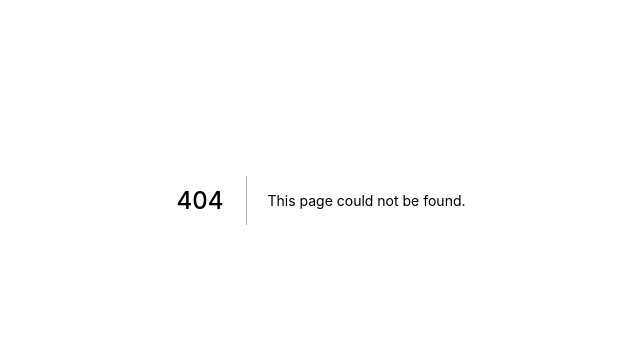
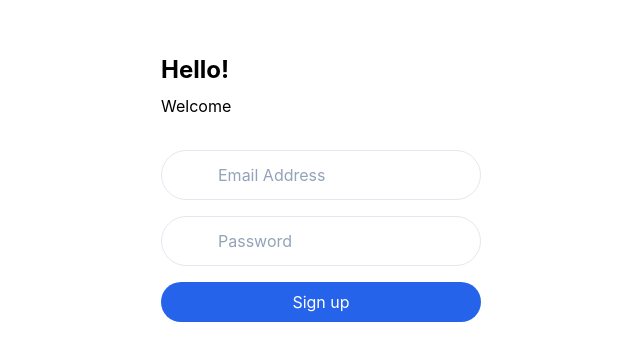
Before and after one commit to eduardacalderan/login-and-register-nextauth-prisma, a Next.js app: page /auth/signup in a window 1280 px wide. Before the commit this address had no page. Shown: the part 200-560 px from the top of the page, without its empty margins (319-959 px from the left). Built offline with nearby package versions, Linux system fonts and the light colour scheme.

Commit message:
sign up with credentials

```diff
--- a/package.json
+++ b/package.json
@@ -12,7 +12,11 @@
     "@prisma/client": "^4.3.1",
     "axios": "^0.27.2",
     "bcrypt": "^5.0.1",
+    "jsonwebtoken": "^8.5.1",
+    "loglevel": "^1.8.0",
+    "loglevel-plugin-prefix": "^0.8.4",
     "next": "12.2.5",
+    "next-absolute-url": "^1.2.2",
     "next-auth": "^4.10.3",
     "react": "18.2.0",
     "react-dom": "18.2.0",
@@ -20,6 +24,7 @@
   },
   "devDependencies": {
     "@types/bcrypt": "^5.0.0",
+    "@types/jsonwebtoken": "^8.5.9",
     "@types/node": "18.7.6",
     "@types/react": "18.0.17",
     "@types/react-dom": "18.0.6",
--- a/pages/api/auth/[...nextauth].ts
+++ b/pages/api/auth/[...nextauth].ts
@@ -5,7 +5,6 @@ import GoogleProvider from "next-auth/providers/google";
 
 import bcrypt from "bcrypt";
 import prisma from "lib/prisma";
-import axios from "axios";
 
 const authHandler: NextApiHandler = (req, res) => NextAuth(req, res, options);
 export default authHandler;
@@ -36,26 +35,31 @@ const options: NextAuthOptions = {
       },
 
       authorize: async (credentials) => {
+        const email = credentials?.email;
+        const password = credentials?.password;
+
         const dbUser = await prisma.user.findUnique({
-          where: { email: credentials?.email },
+          where: { email: email },
           select: { email: true, username: true, password: true, name: true },
         });
 
-        console.log(credentials); //bcrypt is missing
-
         if (!dbUser) {
-          console.log(`No user with email ${credentials?.email}`);
+          throw new Error(`No user with email ${email}`);
         }
 
         if (dbUser) {
-          if (dbUser.password === credentials?.password) {
+          const comparePW = await bcrypt.compare(
+            password || "",
+            dbUser.password || ""
+          );
+
+          if (comparePW) {
             return dbUser;
           } else {
-            console.log(`incorrect password for ${dbUser.username}`);
+            console.log(`Incorrect password for ${dbUser.username}`);
           }
         }
 
-        // const hash = await bcrypt.hash(credentials.password, 10);
         return null;
       },
     }),
--- /dev/null
+++ b/pages/api/user/register.ts
@@ -0,0 +1,30 @@
+import type { NextApiRequest, NextApiResponse } from "next";
+import bcrypt from "bcrypt";
+import prisma from "lib/prisma";
+
+type Data = {
+  message: string;
+};
+
+export default async function handler(
+  req: NextApiRequest,
+  res: NextApiResponse<Data>
+) {
+  const body = req.body;
+  const user = await prisma.user.findUnique({
+    where: { email: body.email },
+  });
+
+  if (user) {
+    res.status(422).json({ message: "User already exists" });
+    return;
+  }
+
+  const salt = await bcrypt.genSalt(10);
+  const hash = await bcrypt.hash(body.password, salt);
+  await prisma.user.create({
+    data: { email: body.email, password: hash },
+  });
+
+  res.status(200).json({ message: "User registered successfully" });
+}
--- a/pages/auth/signin.tsx
+++ b/pages/auth/signin.tsx
@@ -2,14 +2,13 @@ import type { NextPage } from "next";
 import { useRouter } from "next/router";
 import { signIn, signOut, useSession } from "next-auth/react";
 
-import { MdOutlineMailOutline } from "react-icons/md";
-import { HiLockClosed } from "react-icons/hi";
 import { FormEventHandler, useState } from "react";
 
 import { FcGoogle } from "react-icons/fc";
 
 const Login: NextPage = () => {
   const [userInfo, setUserInfo] = useState({ email: "", password: "" });
+  const [message, setMessage] = useState(null);
   const router = useRouter();
   const { data: session } = useSession();
 
@@ -91,7 +90,7 @@ const Login: NextPage = () => {
             <button>Forgot Password</button>
             <span>|</span>
 
-            <button type="submit" onClick={() => router.push("/signup")}>
+            <button type="submit" onClick={() => router.push("/auth/signup")}>
               Sign Up
             </button>
           </div>
--- /dev/null
+++ b/pages/auth/signup.tsx
@@ -0,0 +1,81 @@
+import type { NextPage } from "next";
+import { useRouter } from "next/router";
+import { signIn } from "next-auth/react";
+
+import { FormEventHandler, useState } from "react";
+
+const Login: NextPage = () => {
+  const [userInfo, setUserInfo] = useState({ email: "", password: "" });
+  const [message, setMessage] = useState(null);
+  const router = useRouter();
+
+  const handleSubmit: FormEventHandler<HTMLFormElement> = async (e) => {
+    // validate your userinfo
+    const res = await fetch("/api/user/register", {
+      method: "POST",
+      headers: {
+        "Content-Type": "application/json",
+      },
+      body: JSON.stringify({
+        email: userInfo.email,
+        password: userInfo.password,
+      }),
+    });
+
+    const data = await res.json();
+
+    if (data.message) {
+      setMessage(data.message);
+    }
+
+    if (data.message === "User registered successfully") {
+      const options = { redirect: false };
+
+      const res = await signIn("credentials", options);
+      return router.push("/");
+    }
+  };
+
+  return (
+    <>
+      <div className="flex h-screen justify-center">
+        <div className=" flex flex-col justify-center  px-28 text-dark-text ">
+          <h2 className="text-2xl font-bold">Hello!</h2>
+          <p className="mt-2 mb-8">Welcome</p>
+
+          <form onSubmit={handleSubmit} className="flex flex-col">
+            <input
+              type="email"
+              placeholder="Email Address"
+              className="rounded-full border border-slate-100 py-3 px-6 pl-14 mb-4 w-80	relative ... outline-neutral-200"
+              value={userInfo.email}
+              onChange={({ target }) =>
+                setUserInfo({ ...userInfo, email: target.value })
+              }
+            />
+
+            <input
+              type="password"
+              placeholder="Password"
+              className=" rounded-full border border-slate-100 py-3 px-6 pl-14 mb-4 w-80 outline-neutral-200"
+              value={userInfo.password}
+              onChange={({ target }) =>
+                setUserInfo({ ...userInfo, password: target.value })
+              }
+            />
+
+            <button
+              type="submit"
+              className="bg-blue-600 hover:bg-blue-700 text-white py-2 px-8 rounded-full mb-6 w-80"
+              value="Register"
+            >
+              Sign up
+            </button>
+          </form>
+        </div>
+      </div>
+    </>
+  );
+};
+
+export default Login;
--- a/pages/index.tsx
+++ b/pages/index.tsx
@@ -1,6 +1,5 @@
 import type { NextPage } from "next";
-import Head from "next/head";
-import Image from "next/image";
+
 import Link from "next/link";
 import styles from "../styles/Home.module.css";
 
@@ -11,6 +10,11 @@ const Home: NextPage = () => {
       <Link href="/auth/signin">
         <a>Login</a>
       </Link>
+      <div>
+        <Link href="/auth/signup">
+          <a>Register</a>
+        </Link>
+      </div>
     </div>
   );
 };
```
Also changed, not shown: lib/axios.ts (deleted, +0 -9 lines), 1 other file (tests, documents, lock files or other folders).
